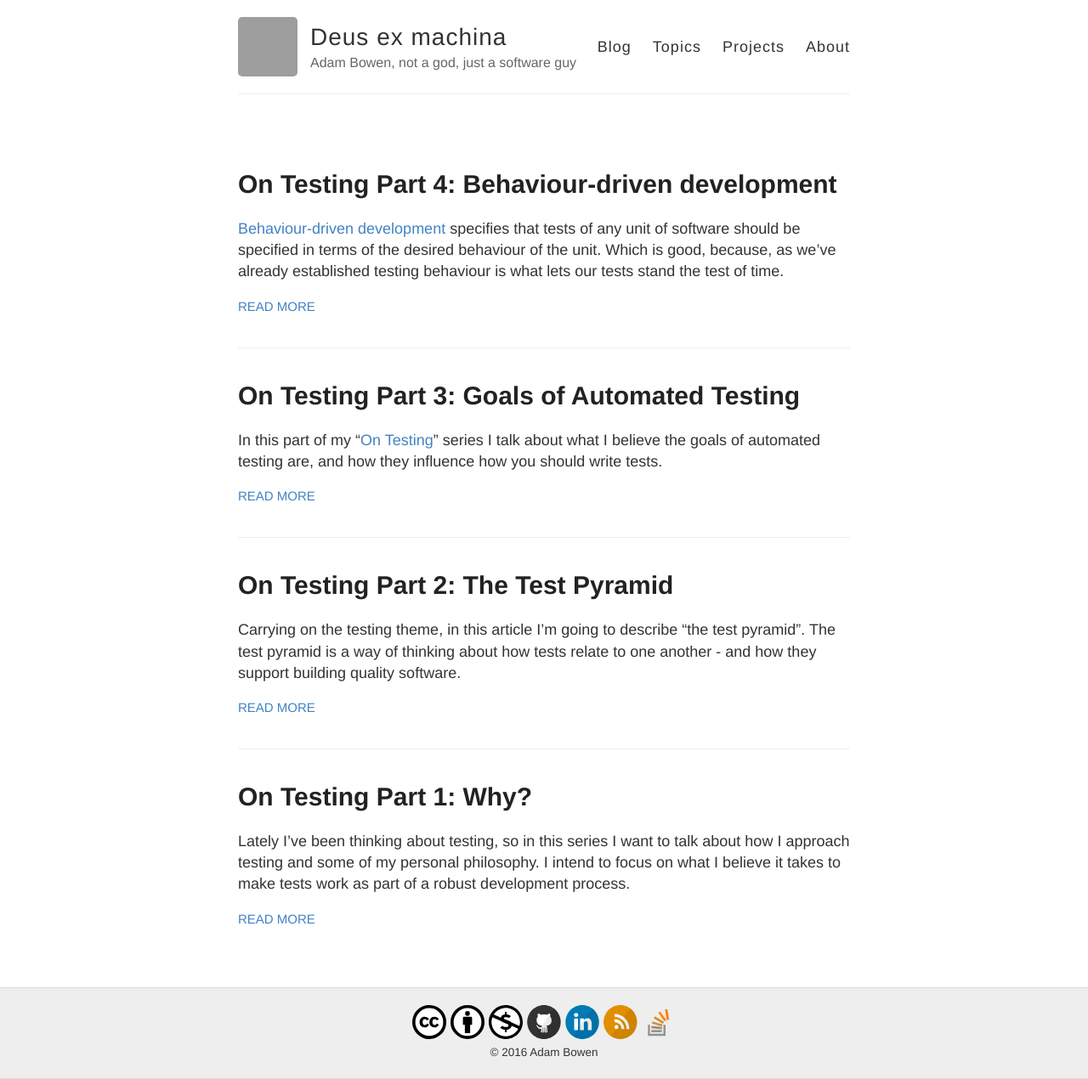
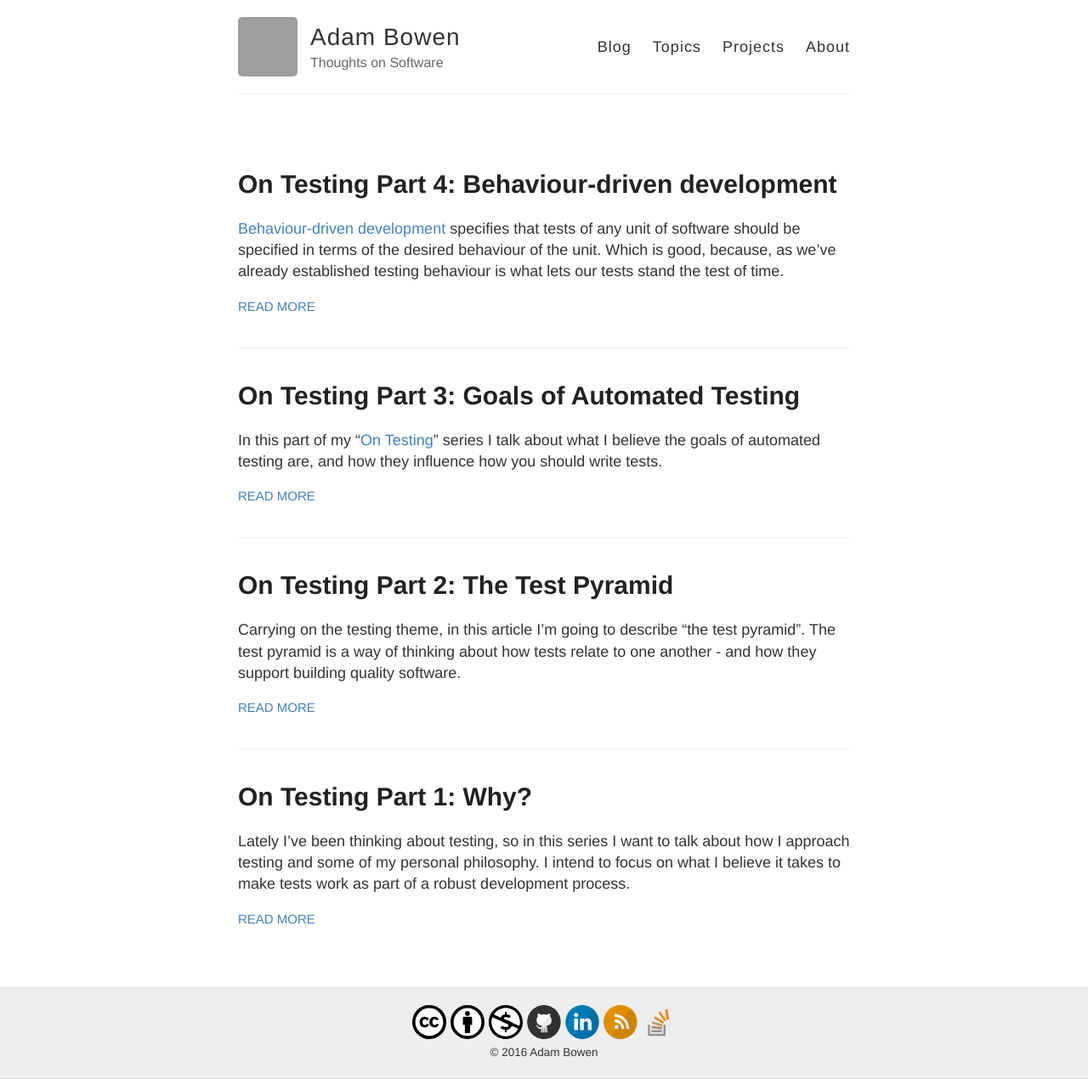
Before and after one commit to adambowen/adambowen.github.io, a Jekyll site: the page built from index.html, in a window 1280 px wide. Shown: the whole page at 85% size. Built offline with Jekyll 4.4.1, drawn with Linux system fonts in a browser that asks for light colours; grey boxes are pictures that could not be loaded.

Commit message:
site(title): try to improve the site title

```diff
--- a/_config.yml
+++ b/_config.yml
@@ -3,10 +3,10 @@
 #
 
 # Name of your site (displayed in the header)
-name: Deus ex machina
+name: Adam Bowen
 
 # Short bio or description (displayed in the header)
-description: Adam Bowen, not a god, just a software guy
+description: Thoughts on Software
 
 # URL of your avatar or profile pic (you could use your GitHub profile pic)
 avatar: https://secure.gravatar.com/avatar/c5aedd5596adfea057f83b02cec2037e?s=128
```
